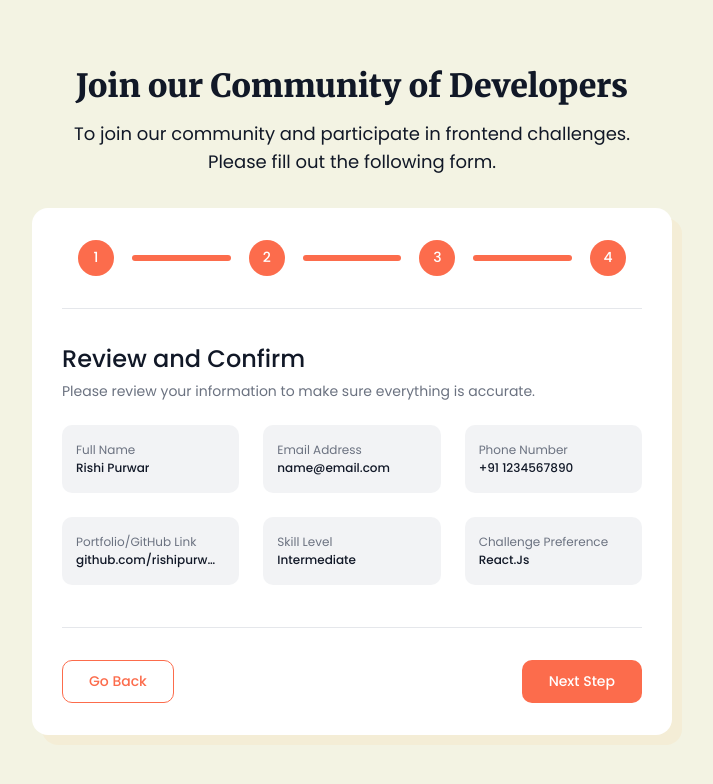
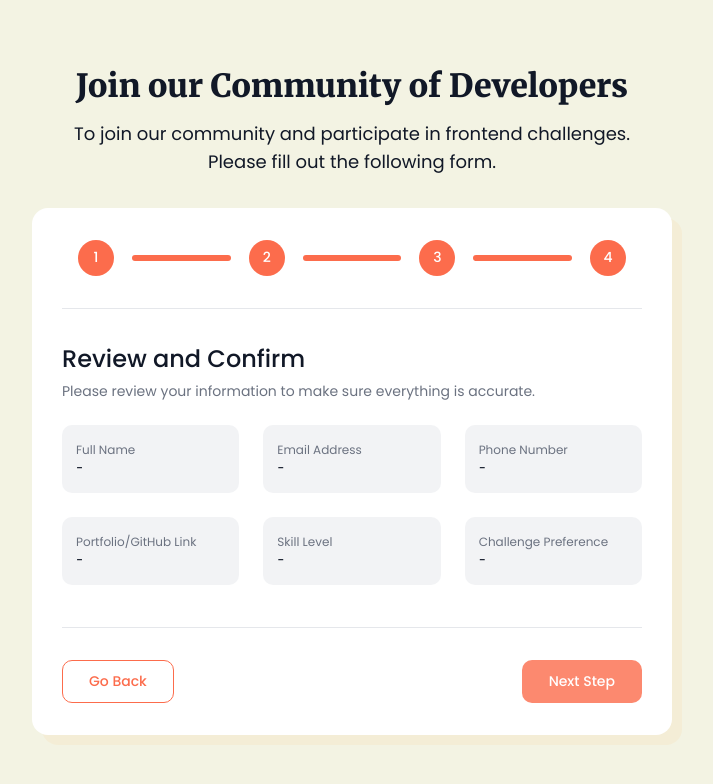
Before and after one commit to ClodoaldoDantas/multi-step-form, a Next.js app: page /review in a window 1280 px wide. Shown: the top 784 px of the page, without its empty margins (288-1001 px from the left). Built offline with nearby package versions, Linux system fonts and the light colour scheme.

Commit message:
feat: using zustand for state management

```diff
--- a/package.json
+++ b/package.json
@@ -23,7 +23,8 @@
     "react-dom": "18.2.0",
     "react-hook-form": "^7.43.9",
     "typescript": "5.0.4",
-    "zod": "^3.21.4"
+    "zod": "^3.21.4",
+    "zustand": "^4.3.8"
   },
   "devDependencies": {
     "sass": "^1.62.1"
--- a/src/components/Checkbox/index.tsx
+++ b/src/components/Checkbox/index.tsx
@@ -5,16 +5,18 @@ import styles from './styles.module.scss'
 interface CheckboxProps {
   id: string
   label: string
+  checked: RadixCheckbox.CheckedState
   onChange: (checked: boolean, value: string) => void
 }
 
-export function Checkbox({ id, label, onChange }: CheckboxProps) {
+export function Checkbox({ id, label, checked, onChange }: CheckboxProps) {
   return (
     <div className={styles.checkboxContainer}>
       <RadixCheckbox.Root
         id={id}
         value={id}
         className={styles.checkboxRoot}
+        checked={checked}
         onCheckedChange={(checked) => {
           onChange(checked === true, id)
         }}
--- a/src/pages/review/index.tsx
+++ b/src/pages/review/index.tsx
@@ -3,11 +3,22 @@ import { Card } from '@/components/Card'
 import { MultiStep } from '@/components/MultiStep'
 import { BackButton } from '@/components/BackButton'
 import { InfoCard } from '@/components/InfoCard'
+import { useStore } from '@/store'
+import { getChallengesLabels } from '@/utils/challenges'
+import { capitalizeFirstLetter } from '@/utils/capitalize-first-letter'
 
 export default function Review() {
+  const { personal, level, preferences } = useStore()
+
   function handleSaveData() {
     /* TODO: send data to api  */
+    console.log({ personal, level, preferences })
   }
+
+  const formattedLevel = level ? capitalizeFirstLetter(level) : '-'
+  const formattedPreferences = getChallengesLabels(preferences)
+
+  const buttonIsDisabled = !personal || !level || preferences.length === 0
 
   return (
     <Card>
@@ -22,21 +33,29 @@ export default function Review() {
         </p>
 
         <div className="grid-three-columns">
-          <InfoCard title="Full Name" content="Rishi Purwar" />
-          <InfoCard title="Email Address" content="name@email.com" />
-          <InfoCard title="Phone Number" content="+91 1234567890" />
+          <InfoCard title="Full Name" content={personal?.name ?? '-'} />
+          <InfoCard title="Email Address" content={personal?.email ?? '-'} />
+          <InfoCard title="Phone Number" content={personal?.phone ?? '-'} />
+
           <InfoCard
             title="Portfolio/GitHub Link"
-            content="github.com/rishipurwar1"
+            content={personal?.link ?? '-'}
           />
-          <InfoCard title="Skill Level" content="Intermediate" />
-          <InfoCard title="Challenge Preference" content="React.Js" />
+
+          <InfoCard title="Skill Level" content={formattedLevel} />
+
+          <InfoCard
+            title="Challenge Preference"
+            content={formattedPreferences}
+          />
         </div>
       </Card.Body>
 
       <Card.Footer>
         <BackButton />
-        <Button onClick={handleSaveData}>Next Step</Button>
+        <Button disabled={buttonIsDisabled} onClick={handleSaveData}>
+          Next Step
+        </Button>
       </Card.Footer>
     </Card>
   )
--- /dev/null
+++ b/src/store/index.ts
@@ -0,0 +1,37 @@
+import { create } from 'zustand'
+import { devtools } from 'zustand/middleware'
+
+type Personal = {
+  name: string
+  email: string
+  phone: string
+  link: string
+}
+
+type Level = 'beginner' | 'intermediate' | 'advanced' | 'expert'
+
+interface Store {
+  personal: Personal | null
+  level: Level | null
+  preferences: string[]
+  setPersonal: (data: Personal) => void
+  setLevel: (level: Level) => void
+  setPreferences: (data: string[]) => void
+}
+
+export const useStore = create<Store>()(
+  devtools((set) => ({
+    personal: null,
+    level: null,
+    preferences: [],
+    setPersonal: (data: Personal) => {
+      set((state) => ({ ...state, personal: data }))
+    },
+    setLevel: (level: Level) => {
+      set((state) => ({ ...state, level }))
+    },
+    setPreferences: (data: string[]) => {
+      set((state) => ({ ...state, preferences: data }))
+    },
+  }))
+)
--- /dev/null
+++ b/src/utils/capitalize-first-letter.ts
@@ -0,0 +1,3 @@
+export function capitalizeFirstLetter(text: string) {
+  return text.charAt(0).toUpperCase() + text.slice(1)
+}
--- /dev/null
+++ b/src/utils/challenges.ts
@@ -0,0 +1,15 @@
+export const challenges = [
+  { id: 'html-css-js', label: 'HTML/CSS/JS' },
+  { id: 'react', label: 'React.Js' },
+  { id: 'angular', label: 'Angular.Js' },
+  { id: 'vue', label: 'Vue.Js' },
+]
+
+export function getChallengesLabels(challengeIds: string[]) {
+  const labels = challengeIds.map((id) => {
+    const challenge = challenges.find((item) => item.id === id)
+    return challenge!.label
+  })
+
+  return labels.length > 0 ? labels.join(',') : '-'
+}
```
Also changed, not shown: src/pages/challenge-preference/index.tsx (+8 -12 lines), src/pages/index.tsx (+11 -5 lines), src/pages/skill-level/index.tsx (+4 -3 lines), 1 other file (tests, documents, lock files or other folders).
